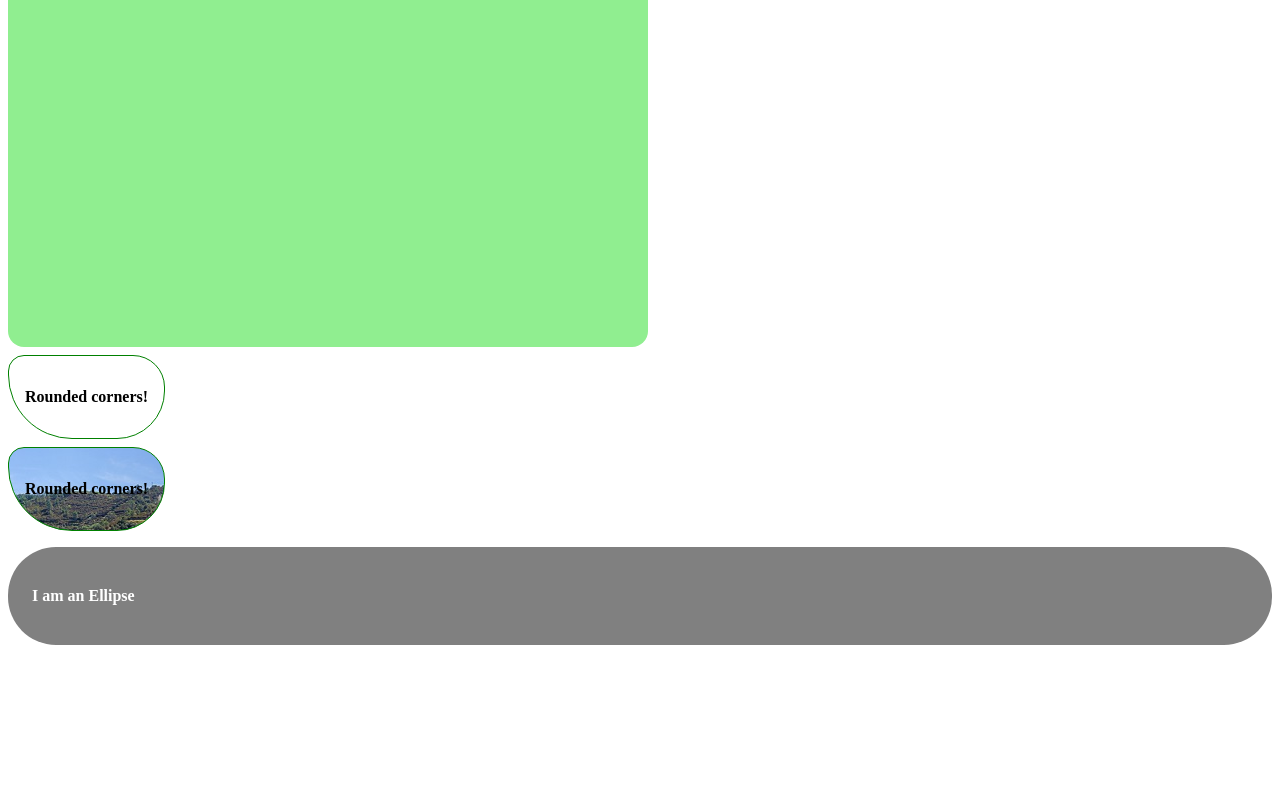
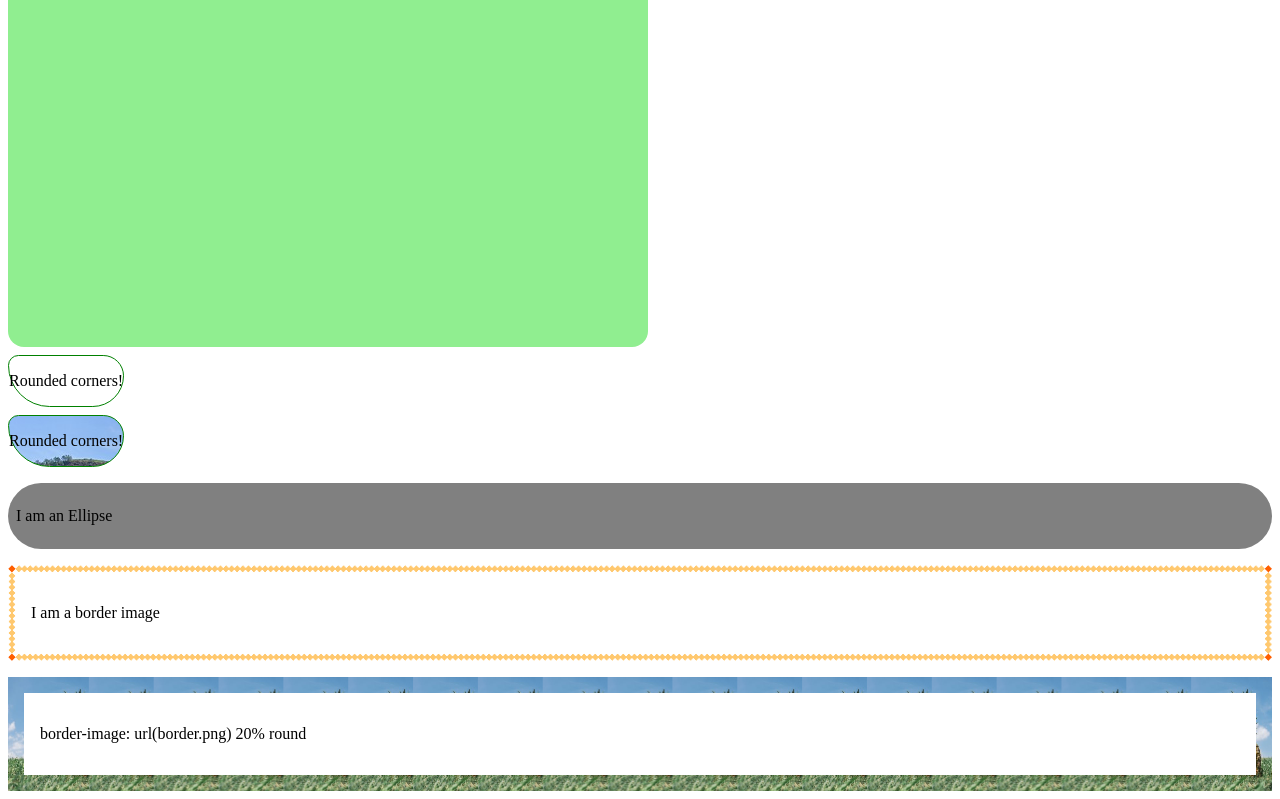
Before and after one commit to dominion-30/_website, a plain HTML site: page css_advanced.html in a window 1280 px wide. Shown: the part 133-932 px from the top of the page. Before the commit the page ends 800 px from the top, so only its background shows below. Drawn offline with Linux system fonts and the light colour scheme.

Commit message:
modify file

```diff
--- a/css/css_advanced_style.css
+++ b/css/css_advanced_style.css
@@ -6,7 +6,7 @@
     border-radius: 1em;
 }
 
-div p{
+.container p{
     color:white;
     padding: 1em;
     font-size: 1em;
@@ -34,3 +34,20 @@ div p{
     border-radius: 3em 3em;
     padding: 0.5em;
 }
+
+.media{
+    margin-top: 1em;
+    border: 0.5em solid transparent;
+    border-image: url(../img/border.png) 30 round;
+    padding: 15px;
+}
+.media p{
+    color: black;
+}
+
+.media-two{
+    margin-top: 1em;
+    border: 1em solid transparent;
+    border-image: url(../img/pineapple.jpg) 50 round;
+    padding: 1em;
+}
--- a/css_advanced.html
+++ b/css_advanced.html
@@ -24,5 +24,14 @@
     <div class="ellipse">
         <p>I am an Ellipse</p>
     </div>
+
+    <div class="media">
+        <p>I am a border image</p>
+    </div>
+
+    <div class="media-two">
+        <p>border-image: url(border.png) 20% round</p>
+
+    </div>
 </body>
 </html>
```
Also changed, not shown: 1 other file.
